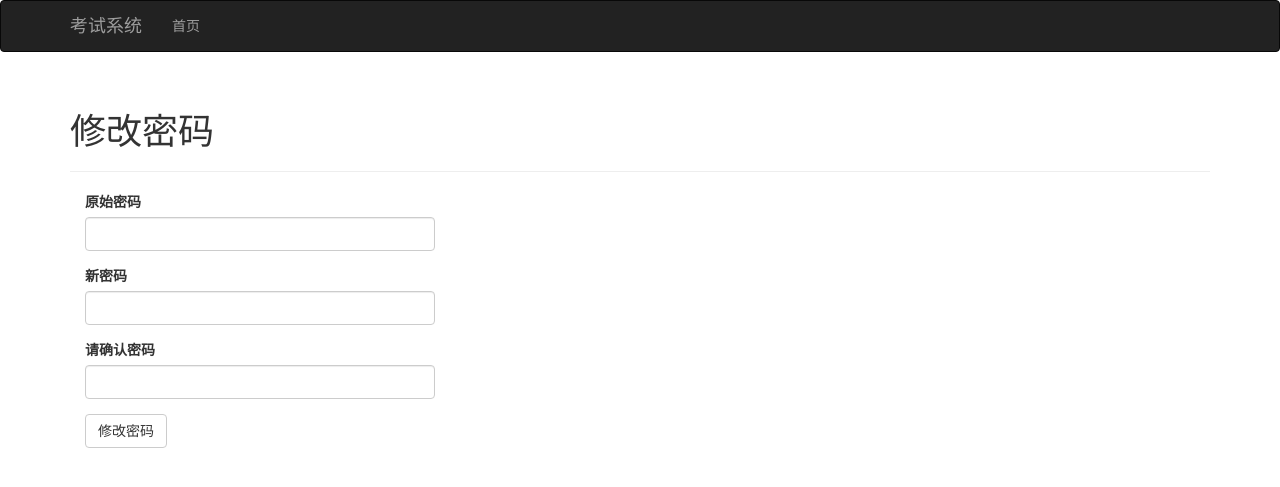
After one commit to streuby/examsys, a Flask app: page /auth/change-password in a window 1280 px wide. The commit adds this page. Shown: the top 487 px of the page. Run offline with Flask 2, Linux system fonts and the light colour scheme; the visitor is signed in with stand-in values (Sample User, id 1); some libraries are stand-ins or nearby versions.

Commit message:
adding change-password

```diff
--- a/app/auth/forms.py
+++ b/app/auth/forms.py
@@ -1,7 +1,7 @@
 #coding=utf-8
 from flask.ext.wtf import Form
 from wtforms import StringField, PasswordField, BooleanField, SubmitField
-from wtforms.validators import Required
+from wtforms.validators import Required, EqualTo
 
 
 class LoginForm(Form):
@@ -9,3 +9,11 @@ class LoginForm(Form):
 	password = PasswordField(u'密码', validators=[Required()])
 	remember_me = BooleanField(u'记住我')
 	submit = SubmitField(u'登录')
+
+
+class ChangePasswordForm(Form):
+	old_password = PasswordField(u'原始密码', validators=[Required()])
+	password = PasswordField(u'新密码', validators=[
+		Required(), EqualTo('password2', message=u'两次输入的密码必须一致')])
+	password2 = PasswordField(u'请确认密码', validators=[Required()])
+	submit = SubmitField(u'修改密码')
--- a/app/auth/views.py
+++ b/app/auth/views.py
@@ -3,7 +3,7 @@ from flask import render_template, flash, redirect, url_for, request
 from flask.ext.login import login_user, logout_user, login_required
 from . import auth
 from ..models import User
-from .forms import LoginForm
+from .forms import LoginForm, ChangePasswordForm
 
 
 @auth.route('/login', methods=['GET', 'POST'])
@@ -27,3 +27,12 @@ def logout():
 	logout_user()
 	flash(u'你已经退出系统。')
 	return redirect(url_for('main.index'))
+
+
+@auth.route('/change-password', methods=['GET', 'POST'])
+@login_required
+def change_password():
+	form = ChangePasswordForm()
+
+
+	return render_template('auth/change_password.html', form=form)
--- /dev/null
+++ b/app/templates/auth/change_password.html
@@ -0,0 +1,14 @@
+{% extends "base.html" %}
+{% import "bootstrap/wtf.html" as wtf %}
+
+{% block title %}会考理论题库 - 修改密码{% endblock %}
+
+{% block page_content %}
+<div class="page-header">
+	<h1>修改密码</h1>
+</div>
+<div class="col-md-4">
+	{{ wtf.quick_form(form) }}
+	<br>
+</div>
+{% endblock %}
--- a/app/templates/base.html
+++ b/app/templates/base.html
@@ -27,7 +27,12 @@
             </ul>
             <ul class="nav navbar-nav navbar-right">
 				{% if current_user.is_authenticated %}
-                <li><a href="{{ url_for('auth.logout') }}">退出</a></li>
+				<li class="dropdown">
+					<ul class="dropdown-menu">
+                		<li><a href="{{ url_for('auth.change_password') }}">修改密码</a></li>
+                		<li><a href="{{ url_for('auth.logout') }}">退出</a></li>
+					</ul>
+				</li>
 				{% else %}
                 <li><a href="{{ url_for('auth.login') }}">登陆</a></li>
 				{% endif %}
--- a/app/templates/index.html
+++ b/app/templates/index.html
@@ -1,7 +1,7 @@
 {% extends "base.html" %}
 {% import "bootstrap/wtf.html" as wtf %}
 
-{% block title %}Exam{% endblock %}
+{% block title %}会考理论题库{% endblock %}
 
 {% block page_content %}
 <div class="page-header">
```
Also changed, not shown: 2 other files.
